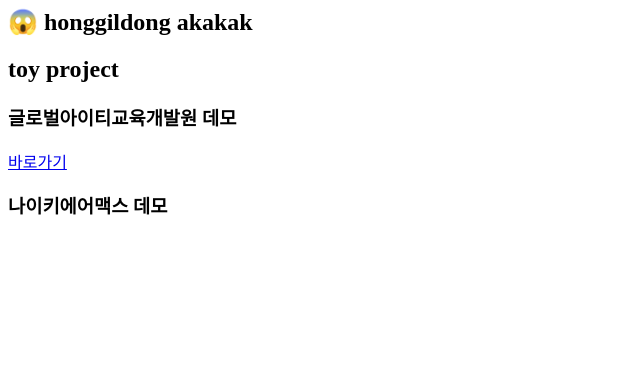
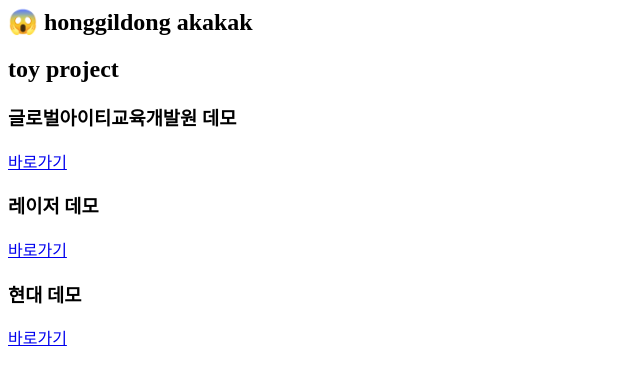
Before and after one commit to yeunlee1/portfolio, a plain HTML site: page index.html in a window 1280 px wide. Shown: the whole page, without its empty margins (0-640 px from the left). Drawn offline with Linux system fonts and the light colour scheme.

Commit message:
Update index.html

```diff
--- a/index.html
+++ b/index.html
@@ -10,7 +10,9 @@
         <h2>toy project</h2>
         <h3>글로벌아이티교육개발원 데모</h3>
         <a href="http://yeunlee1.github.io/portfolio/company/" target="_blank">바로가기</a>
-        <h3>나이키에어맥스 데모</h3>
-        <a href=""></a>
+        <h3>레이저 데모</h3>
+        <a href="http://yeunlee1.github.io/portfolio/RAZER/" target="_blank">바로가기</a>
+        <h3>현대 데모</h3>
+        <a href="http://yeunlee1.github.io/portfolio/hyundai/" target="_blank">바로가기</a>
     </body>
 </html>
```
